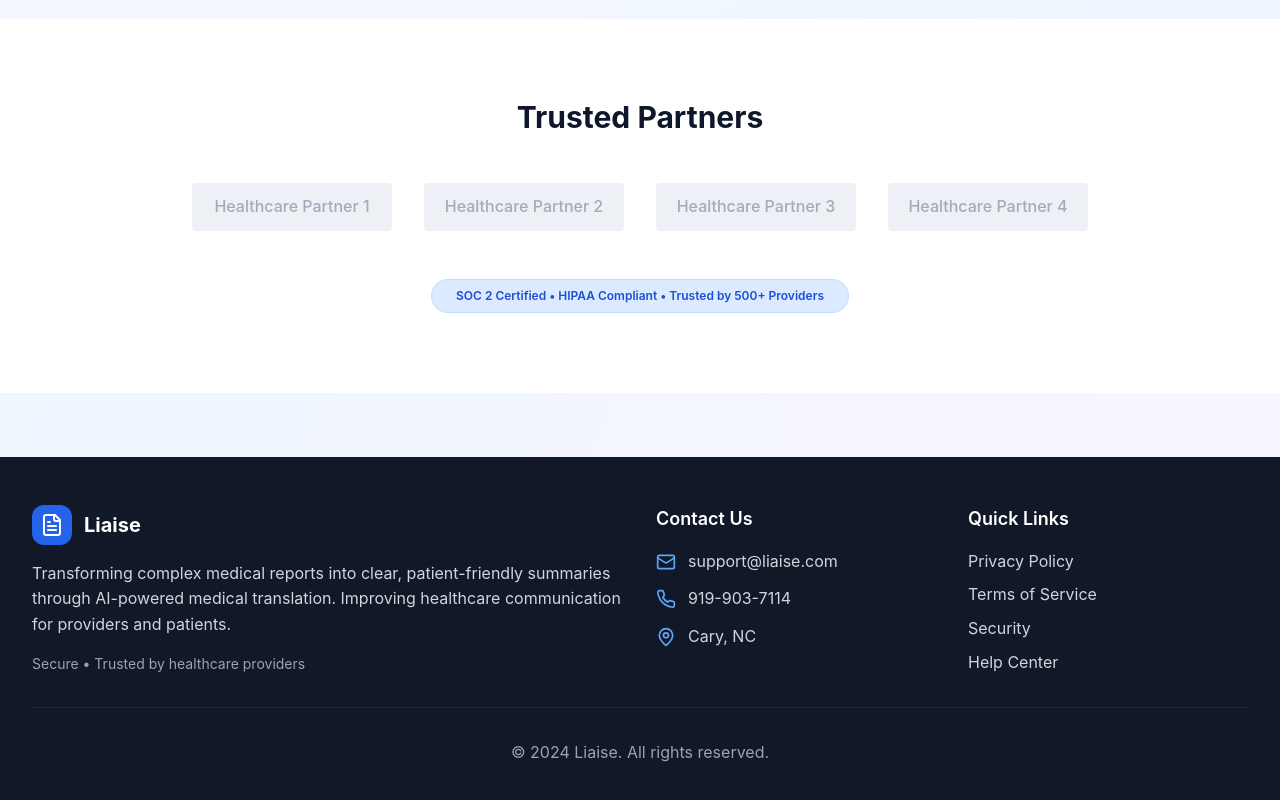
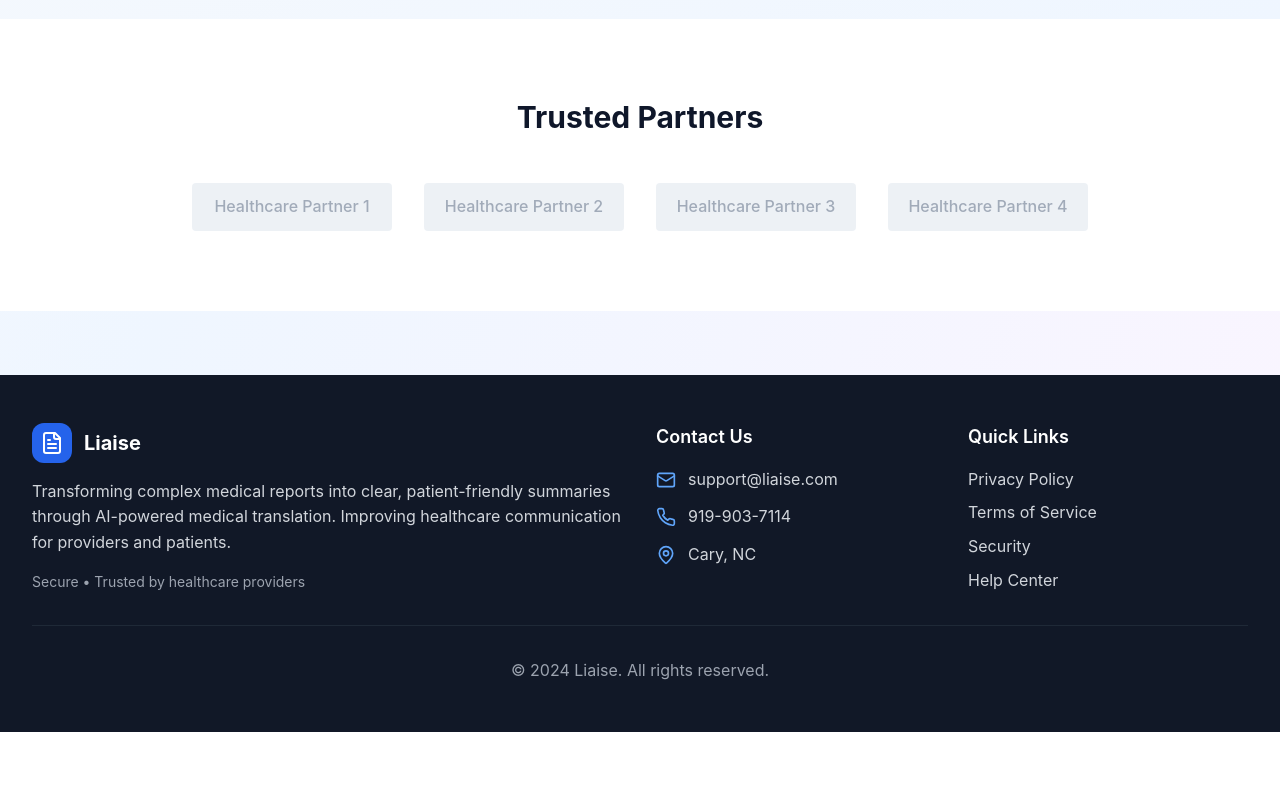
Before and after one commit to abhonsle123/scribe_notes, a React (Vite) app: page /about in a window 1280 px wide. Shown: the part 2561-3361 px from the top of the page. After the commit the page ends 3293 px from the top, so only its background shows below. Built offline with nearby package versions, Linux system fonts and the light colour scheme; no server answers.

Commit message:
Remove SOC 2 certified badge
Removed the "SOC 2 certified" badge from the trusted partners section in the About page.

```diff
--- a/src/pages/About.tsx
+++ b/src/pages/About.tsx
@@ -1,4 +1,3 @@
-
 import { Heart, Users, Shield, Award } from "lucide-react";
 import { Card, CardContent, CardHeader, CardTitle } from "@/components/ui/card";
 import { Badge } from "@/components/ui/badge";
@@ -226,12 +225,6 @@ const About = () => {
               <span className="text-slate-500 font-medium">Healthcare Partner 4</span>
             </div>
           </div>
-
-          <div className="mt-12">
-            <Badge variant="secondary" className="bg-blue-100 text-blue-700 border-blue-200 px-6 py-2">
-              SOC 2 Certified • HIPAA Compliant • Trusted by 500+ Providers
-            </Badge>
-          </div>
         </div>
       </section>
 
```
